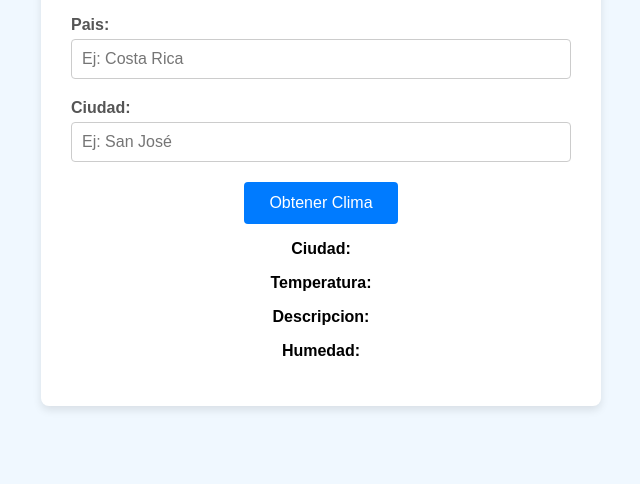
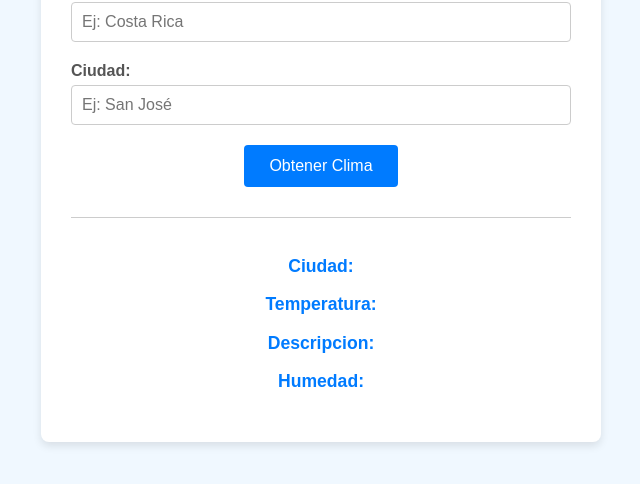
Before and after one commit to joserodriguezblanco/WeatherApp, a plain HTML site: page index.html in a window 1280 px wide. Shown: the part 246-730 px from the top of the page, without its empty margins (319-959 px from the left). Drawn offline with Linux system fonts and the light colour scheme.

Commit message:
actualizacion de estilo reparación de id y clase en el estilo

```diff
--- a/styles.css
+++ b/styles.css
@@ -61,23 +61,23 @@ button:hover {
     background-color: #0056b3;
 }
 
-.weather-result {
+#weather-result {
     margin-top: 30px;
     padding-top: 20px;
     border-top: 1px solid #ccc;
 }
 
-.weather-result p {
+#weather-result p {
     font-size: 1.1em;
     margin-bottom: 10px;
     color: #444;
 }
 
-.weather-result p strong {
+#weather-result p strong {
     color: #007bff;
 }
 
-.error-message {
+#error-message {
     color: red;
     font-weight: bold;
     margin-top: 20px;
```
